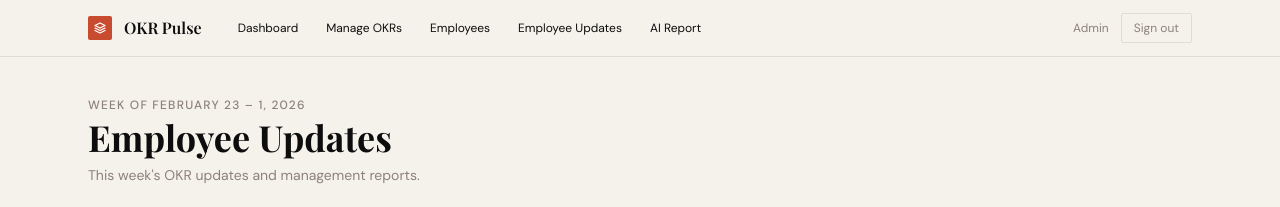
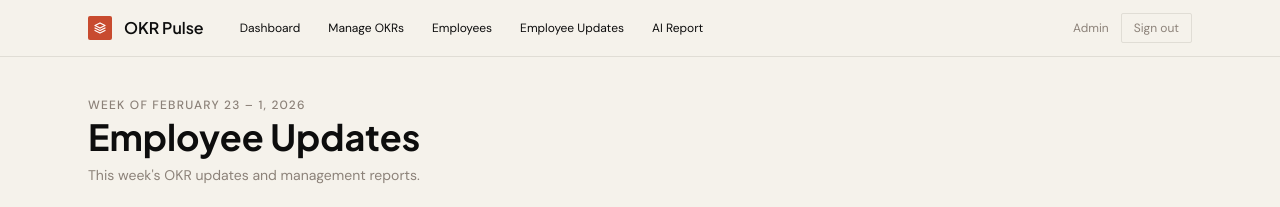
Before and after one commit to renzs-sketch/OKRs, a Next.js app: page /admin/updates in a window 1280 px wide. Shown: the top 207 px of the page. Built offline with nearby package versions, Linux system fonts and the light colour scheme; no server answers; the database is empty.

Commit message:
Update layout.tsx

```diff
--- a/app/layout.tsx
+++ b/app/layout.tsx
@@ -1,5 +1,18 @@
 import type { Metadata } from 'next'
+import { Plus_Jakarta_Sans, Roboto_Mono } from 'next/font/google'
 import './globals.css'
+
+const jakarta = Plus_Jakarta_Sans({
+  subsets: ['latin'],
+  variable: '--font-display',
+  display: 'swap',
+})
+
+const robotoMono = Roboto_Mono({
+  subsets: ['latin'],
+  variable: '--font-mono',
+  display: 'swap',
+})
 
 export const metadata: Metadata = {
   title: 'OKR Pulse',
@@ -9,7 +22,7 @@ export const metadata: Metadata = {
 export default function RootLayout({ children }: { children: React.ReactNode }) {
   return (
     <html lang="en">
-      <body>{children}</body>
+      <body className={`${jakarta.variable} ${robotoMono.variable}`}>{children}</body>
     </html>
   )
 }
```
